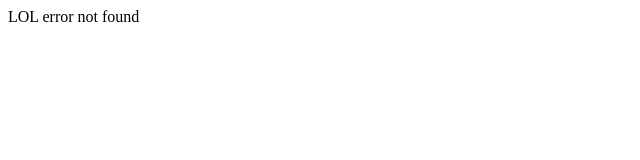
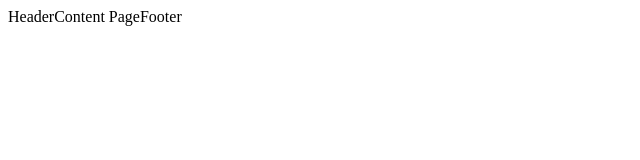
Before and after one commit to jeocamrank/bookstore, a React (Vite) app: page /contact in a window 1280 px wide. Before the commit this address had no page. Shown: the top 160 px of the page, without its empty margins (0-640 px from the left). Built offline with nearby package versions, Linux system fonts and the light colour scheme.

Commit message:
setup layout

```diff
--- a/src/App.jsx
+++ b/src/App.jsx
@@ -1,10 +1,20 @@
 import { useState } from "react";
 import { createBrowserRouter, RouterProvider } from "react-router-dom";
 import LoginPage from "./pages/register/index.jsx";
+import ContactPage from "./pages/contact/index.jsx";
+import { Outlet } from "react-router-dom";
+import Header from "./components/Header/index.jsx"
+import Footer from "./components/Footer/index.jsx"
+import BookPage from "./pages/book/index.jsx";
+import Home from "./components/Home/index.jsx";
 
 const Layout = () => {
   return (
-    <>main page</>
+  <div className="layout-app">
+    <Header />
+    <Outlet />
+    <Footer />
+  </div>
   );
 };
 
@@ -14,6 +24,18 @@
       path: "/",
       element: <Layout />,
       errorElement: <div>LOL error not found</div>,
+
+      children: [
+        { index: true, element: <Home /> },
+        {
+          path: "contact",
+          element: <ContactPage />,
+        },
+        {
+          path: "book",
+          element: <BookPage />,
+        },
+      ],
     },
     {
       path: "/login",
--- /dev/null
+++ b/src/components/Footer/index.jsx
@@ -0,0 +1,9 @@
+const Footer = () => {
+    return (
+        <>
+        Footer
+        </>
+    )
+}
+
+export default Footer;
--- /dev/null
+++ b/src/components/Header/index.jsx
@@ -0,0 +1,9 @@
+const Header = () => {
+    return (
+        <>
+        Header
+        </>
+    )
+}
+
+export default Header;
--- /dev/null
+++ b/src/components/Home/index.jsx
@@ -0,0 +1,9 @@
+const Home = () => {
+    return(
+        <>
+        Home
+        </>
+    )
+}
+
+export default Home;
--- /dev/null
+++ b/src/pages/book/index.jsx
@@ -0,0 +1,9 @@
+const BookPage = () => {
+    return (
+        <>
+        Book Page
+        </>
+    )
+}
+
+export default BookPage;
--- /dev/null
+++ b/src/pages/contact/index.jsx
@@ -0,0 +1,9 @@
+const ContactPage = () => {
+    return (
+        <>
+        Content Page
+        </>
+    )
+}
+
+export default ContactPage;
```
